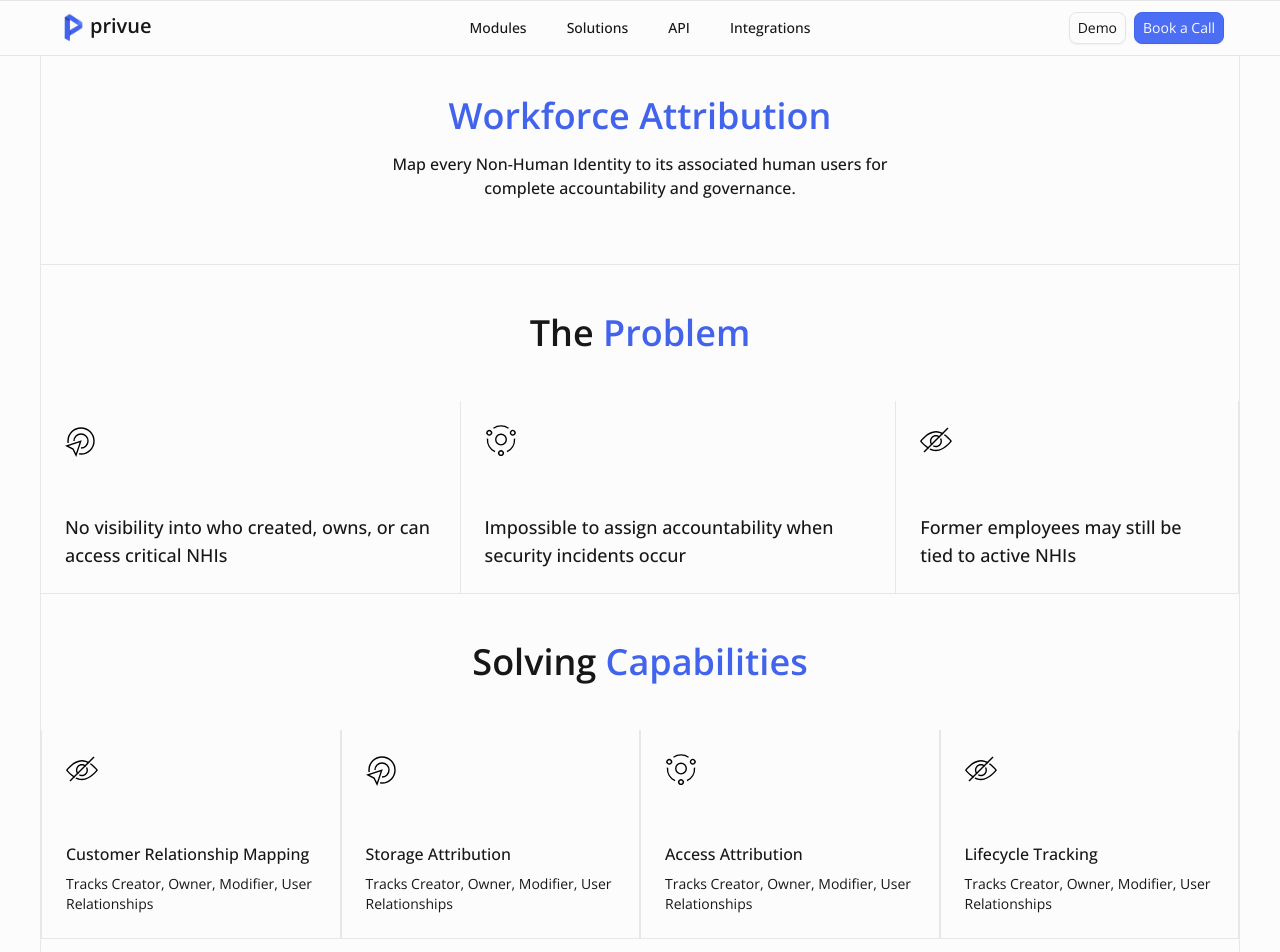
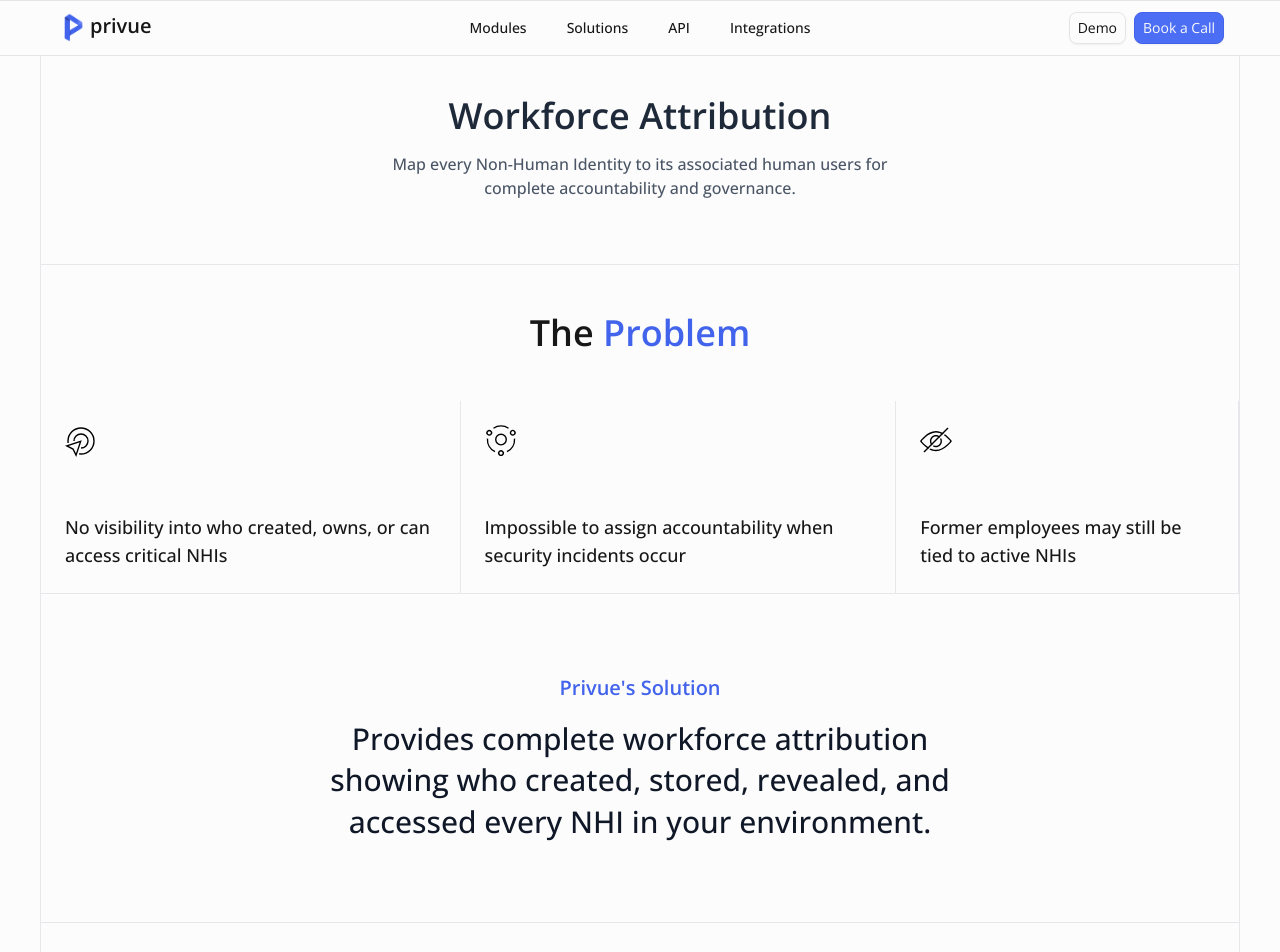
Before and after one commit to siddharthaasal/privue, a React (Vite) app: page /solution in a window 1280 px wide. Shown: the top 952 px of the page. Built offline with nearby package versions, Linux system fonts and the light colour scheme; what tailwindcss-animated would draw is missing.

Commit message:
solution page

```diff
--- a/src/pages/solutions/SolutionPage.tsx
+++ b/src/pages/solutions/SolutionPage.tsx
@@ -12,10 +12,10 @@ export default function SolutionPage() {
             <main className="relative mx-auto pt-12">
                 <div>
                     <div className="text-center max-w-2/3 mx-auto">
-                        <h1 className="text-4xl 2xl:text-5xl font-semibold text-privue-800">
+                        <h1 className="text-4xl 2xl:text-5xl font-semibold text-gray-800">
                             Workforce Attribution
                         </h1>
-                        <p className="text-[16px] 2xl:text-lg font-medium py-4 max-w-2/3 mx-auto">
+                        <p className="text-[16px] 2xl:text-lg font-medium py-4 max-w-2/3 mx-auto text-gray-600">
                             Map every Non-Human Identity to its associated human users for complete accountability and governance.
                         </p>
                     </div>
@@ -41,11 +41,24 @@ export default function SolutionPage() {
                         />
                     </div>
                 </div>
+                {/* solution line */}
+                <div className="border-t border-gray-200 py-20">
+                    <div className="max-w-2xl mx-auto text-center px-6">
+                        <h4 className="text-xl  tracking-normal font-semibold text-privue-800">
+                            Privue's Solution
+                        </h4>
+                        <h2 className="mt-4 text-2xl md:text-3xl font-medium leading-snug text-gray-900">
+                            Provides complete workforce attribution showing
+                            who created, stored, revealed, and accessed
+                            every NHI in your environment.
+                        </h2>
+                    </div>
+                </div>
 
                 {/* capabilities section */}
                 <div className="border-t-[1px] border-gray-200">
                     {/* <h2 className="text-center text-4xl font-semibold mb-4">How Privue Solves It</h2> */}
-                    <h3 className="text-center text-4xl font-semibold py-12">Solving <span className="text-privue-800">Capabilities</span></h3>
+                    <h3 className="text-center text-4xl font-semibold py-12">Core <span className="text-privue-800">Capabilities</span></h3>
 
                     <div className="flex">
                         <CapabilitiesCard
@@ -80,7 +93,7 @@ export default function SolutionPage() {
 
                 {/* case studies */}
                 <div>
-                    <h2 className="text-center text-4xl font-semibold my-12">Related Articles</h2>
+                    <h2 className="text-center text-4xl font-semibold my-12">Related <span className="text-privue-800">Articles</span></h2>
                     <div className="p-12">
                         <div className="flex px-6 gap-10">
                             <div>
```
